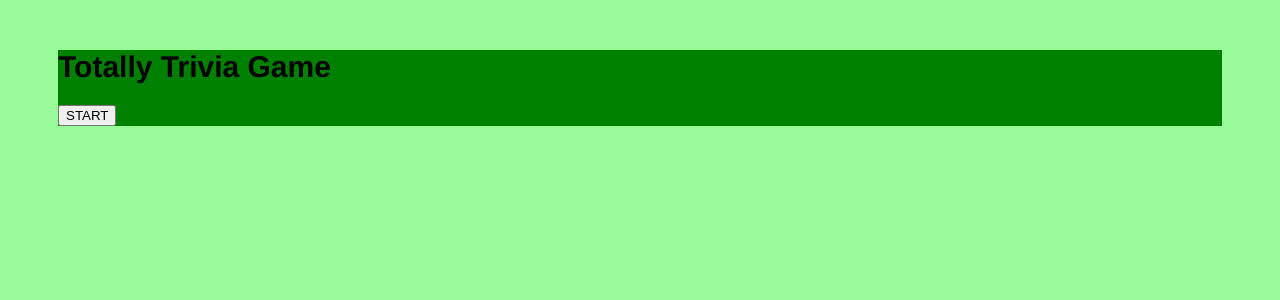
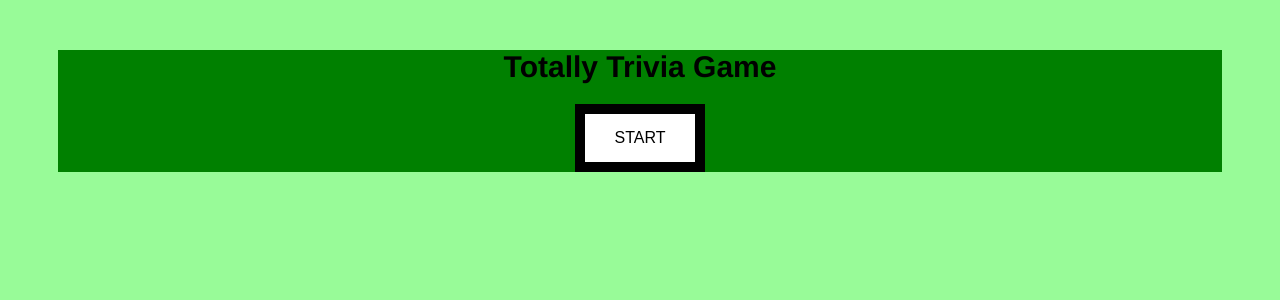
Before and after one commit to AparnaThirthapura/Trivia-Game, a PHP site: page / in a window 1280 px wide. Shown: the top 300 px of the page. Run offline with PHP 8.4, Linux system fonts and the light colour scheme.

Commit message:
Second Commit

```diff
--- a/assets/css/style.css
+++ b/assets/css/style.css
@@ -29,6 +29,7 @@ h4{
 	margin:50px 50px 50px 50px;
 	background-color: Green;
 	/*padding:500px;*/
+	text-align: center;
 }
 
 .choice{
@@ -43,7 +44,19 @@ h4{
 .choice:hover{
 	background-color: lightblue;
 }
+
 p{
 	font-size: 25px;
 	font-weight: : bold:;
 }
+
+button{
+	position:relative;
+	background-color: white;
+    border: black solid;
+    padding: 15px 30px;
+    text-align: center;
+    font-size: 16px;
+    border-width: 10px;
+    margin:0 auto;
+}
--- a/assets/javascript/app.js
+++ b/assets/javascript/app.js
@@ -99,7 +99,6 @@ var correctAnswers = 0;
 var wrongAnswers = 0;
 var notAnswered = 0;
 var timer1 = $("<div>");
-// var $div1 = $("<div>", {id: "timer"});
 var secLeft = 10;
 var currentQuestion = 0;
 
@@ -107,10 +106,19 @@ startGame();
 
 function startGame(){
 	$(document.createElement('h1')).text(quizTitle).appendTo('#frame');
-	$(document.createElement('button')).text("START").appendTo('#frame');
+	$(document.createElement('button')).addClass("start").text("START").appendTo('#frame');
+
+	correctAnswers = 0;
+	wrongAnswers = 0;
+	notAnswered = 0;
+	timer1 = $("<div>");
+	secLeft = 10;
+	currentQuestion = 0;
+
 }
 
-$('button').click(function(){
+$('#frame').on("click", ".start", function(){
+// $('button').click(function(){
 	$('#frame').empty();
 	$(document.createElement('h1')).text(quizTitle).appendTo('#frame');
 	timer1.appendTo("#frame");
@@ -215,6 +223,12 @@ function nextQuestion(){
  	$("<h1>").text("Wrong Answers:  " + wrongAnswers).appendTo("#frame");
  	$("<h1>").text("Not Answered:  " + notAnswered).appendTo("#frame");
 
+ 	$("<button>").addClass("restart").text("RESTART").appendTo('#frame');
+ 	$('#frame').on("click", ".restart", function(){
+ 		$('#frame').empty();
+ 		startGame();
+
+ 	});
  }
 
  //Function to display reults at the end of the game ends
```
Also changed, not shown: 2 other files.
